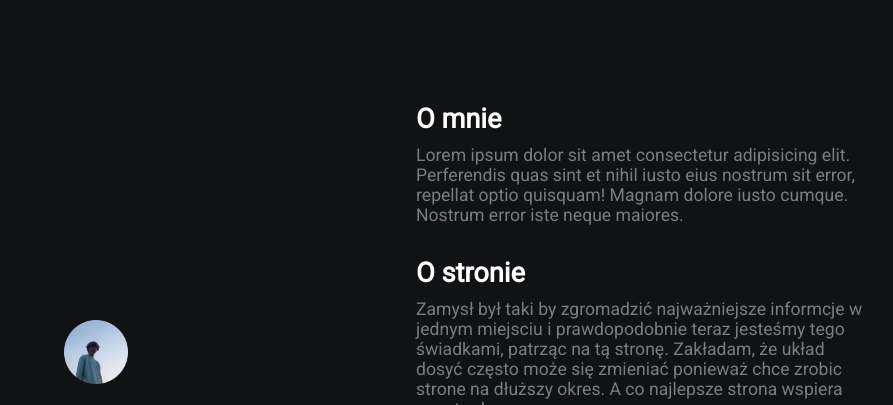
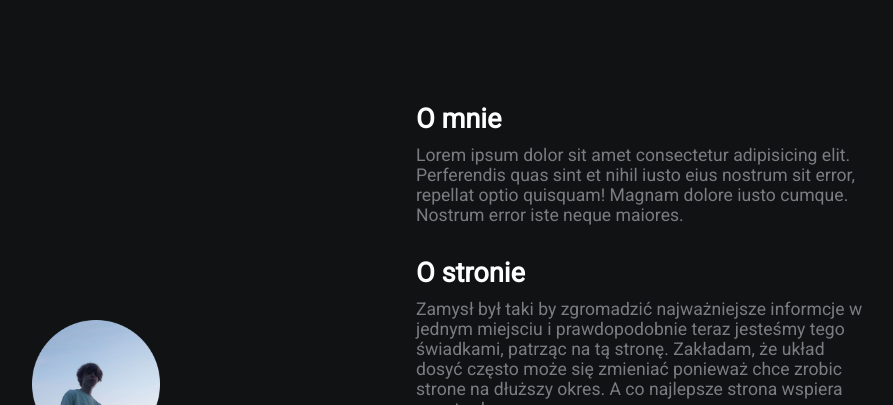
Before and after one commit to NIPERR/website, a plain HTML site: page index.html in a window 1280 px wide. Shown: the top 405 px of the page, without its empty margins (224-1117 px from the left). Drawn offline with Linux system fonts and the light colour scheme.

Commit message:
Update index.html

```diff
--- a/index.html
+++ b/index.html
@@ -11,7 +11,7 @@
 <body>
     <div class="grid-2">
         <div class="section-1">
-            <img src="../assets/favicon.png" width="64px" height="64px">
+            <img src="../assets/favicon.png" width="128px" height="128px">
             <h2>NIPER</h2>
             <p>Twórca Cyfrowy</p>
             <a href="https://youtube.com/niperr"><i class="fab fa-youtube"></i></a>
```
